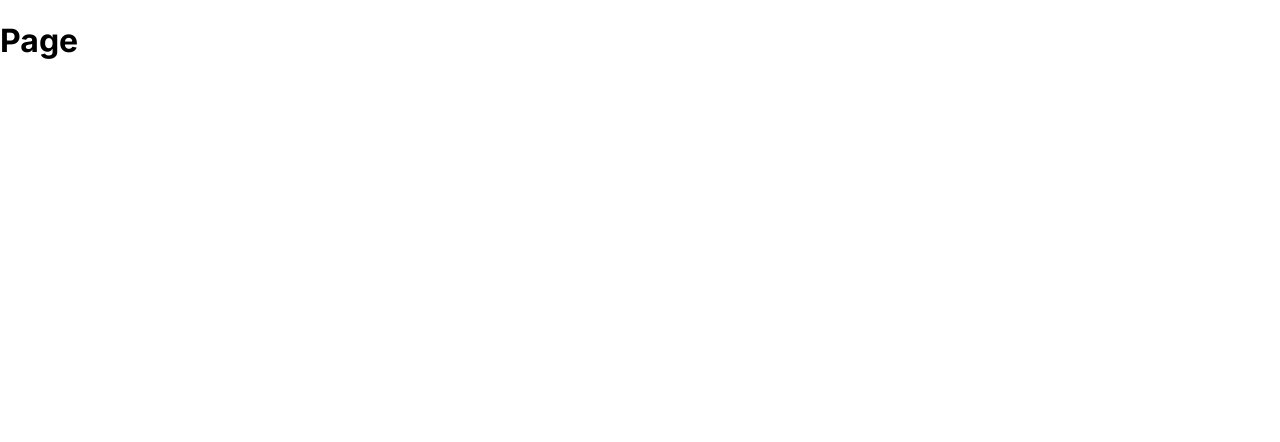
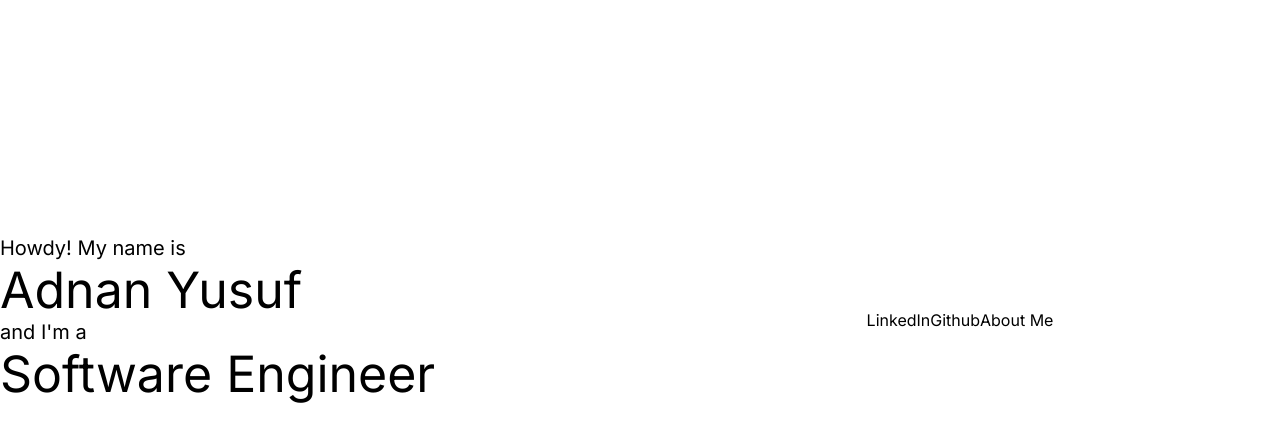
Before and after one commit to adnanysf/personal-website, a Next.js app: page / in a window 1280 px wide. Shown: the top 442 px of the page. Built offline with nearby package versions, Linux system fonts and the light colour scheme.

Commit message:
added basic elements

```diff
--- a/src/app/page.module.css
+++ b/src/app/page.module.css
@@ -1,229 +1,50 @@
-.main {
+.app{
+  margin: 0;
+  display: flex;
+  height: 100vh;
+  width: 100vw;
+}
+
+.content{
+  display: flex;
+  height: 80%;
+  width: 100%;
+}
+
+.title{
+  height: 100%;
+  width: 50%;
   display: flex;
   flex-direction: column;
-  justify-content: space-between;
   align-items: center;
-  padding: 6rem;
-  min-height: 100vh;
+  justify-content: center;
+}
+.title > span {
+  display: block;
+  width: 100%;
+  text-align: left;
 }
 
-.description {
-  display: inherit;
-  justify-content: inherit;
-  align-items: inherit;
-  font-size: 0.85rem;
-  max-width: var(--max-width);
-  width: 100%;
-  z-index: 2;
-  font-family: var(--font-mono);
+
+.links{
+  display: flex;
+  height: 100%;
+  width: 50%;
+  justify-content: center;
+  align-items: center;
 }
 
-.description a {
-  display: flex;
-  justify-content: center;
-  align-items: center;
-  gap: 0.5rem;
+.name{
+  font-size: 50px;
+  margin: 0;
+}
+.pos{
+  font-size: 50px;
+  margin: 0;
 }
 
-.description p {
-  position: relative;
+.intro, .introtwo{
+  font-size: 20px;
   margin: 0;
-  padding: 1rem;
-  background-color: rgba(var(--callout-rgb), 0.5);
-  border: 1px solid rgba(var(--callout-border-rgb), 0.3);
-  border-radius: var(--border-radius);
+
 }
-
-.code {
-  font-weight: 700;
-  font-family: var(--font-mono);
-}
-
-.grid {
-  display: grid;
-  grid-template-columns: repeat(4, minmax(25%, auto));
-  max-width: 100%;
-  width: var(--max-width);
-}
-
-.card {
-  padding: 1rem 1.2rem;
-  border-radius: var(--border-radius);
-  background: rgba(var(--card-rgb), 0);
-  border: 1px solid rgba(var(--card-border-rgb), 0);
-  transition: background 200ms, border 200ms;
-}
-
-.card span {
-  display: inline-block;
-  transition: transform 200ms;
-}
-
-.card h2 {
-  font-weight: 600;
-  margin-bottom: 0.7rem;
-}
-
-.card p {
-  margin: 0;
-  opacity: 0.6;
-  font-size: 0.9rem;
-  line-height: 1.5;
-  max-width: 30ch;
-}
-
-.center {
-  display: flex;
-  justify-content: center;
-  align-items: center;
-  position: relative;
-  padding: 4rem 0;
-}
-
-.center::before {
-  background: var(--secondary-glow);
-  border-radius: 50%;
-  width: 480px;
-  height: 360px;
-  margin-left: -400px;
-}
-
-.center::after {
-  background: var(--primary-glow);
-  width: 240px;
-  height: 180px;
-  z-index: -1;
-}
-
-.center::before,
-.center::after {
-  content: '';
-  left: 50%;
-  position: absolute;
-  filter: blur(45px);
-  transform: translateZ(0);
-}
-
-.logo {
-  position: relative;
-}
-/* Enable hover only on non-touch devices */
-@media (hover: hover) and (pointer: fine) {
-  .card:hover {
-    background: rgba(var(--card-rgb), 0.1);
-    border: 1px solid rgba(var(--card-border-rgb), 0.15);
-  }
-
-  .card:hover span {
-    transform: translateX(4px);
-  }
-}
-
-@media (prefers-reduced-motion) {
-  .card:hover span {
-    transform: none;
-  }
-}
-
-/* Mobile */
-@media (max-width: 700px) {
-  .content {
-    padding: 4rem;
-  }
-
-  .grid {
-    grid-template-columns: 1fr;
-    margin-bottom: 120px;
-    max-width: 320px;
-    text-align: center;
-  }
-
-  .card {
-    padding: 1rem 2.5rem;
-  }
-
-  .card h2 {
-    margin-bottom: 0.5rem;
-  }
-
-  .center {
-    padding: 8rem 0 6rem;
-  }
-
-  .center::before {
-    transform: none;
-    height: 300px;
-  }
-
-  .description {
-    font-size: 0.8rem;
-  }
-
-  .description a {
-    padding: 1rem;
-  }
-
-  .description p,
-  .description div {
-    display: flex;
-    justify-content: center;
-    position: fixed;
-    width: 100%;
-  }
-
-  .description p {
-    align-items: center;
-    inset: 0 0 auto;
-    padding: 2rem 1rem 1.4rem;
-    border-radius: 0;
-    border: none;
-    border-bottom: 1px solid rgba(var(--callout-border-rgb), 0.25);
-    background: linear-gradient(
-      to bottom,
-      rgba(var(--background-start-rgb), 1),
-      rgba(var(--callout-rgb), 0.5)
-    );
-    background-clip: padding-box;
-    backdrop-filter: blur(24px);
-  }
-
-  .description div {
-    align-items: flex-end;
-    pointer-events: none;
-    inset: auto 0 0;
-    padding: 2rem;
-    height: 200px;
-    background: linear-gradient(
-      to bottom,
-      transparent 0%,
-      rgb(var(--background-end-rgb)) 40%
-    );
-    z-index: 1;
-  }
-}
-
-/* Tablet and Smaller Desktop */
-@media (min-width: 701px) and (max-width: 1120px) {
-  .grid {
-    grid-template-columns: repeat(2, 50%);
-  }
-}
-
-@media (prefers-color-scheme: dark) {
-  .vercelLogo {
-    filter: invert(1);
-  }
-
-  .logo {
-    filter: invert(1) drop-shadow(0 0 0.3rem #ffffff70);
-  }
-}
-
-@keyframes rotate {
-  from {
-    transform: rotate(360deg);
-  }
-  to {
-    transform: rotate(0deg);
-  }
-}
--- a/src/app/page.tsx
+++ b/src/app/page.tsx
@@ -1,9 +1,22 @@
-
+import styles from './page.module.css'
 
 export default function Page() {
     return (
-        <div>
-            <h1>Page</h1>
+        <div className={styles.app}>
+          <div className={styles.content}>
+            <div className={styles.title}>
+              <span className={styles.intro}><div>Howdy! My name is</div></span>
+              <span className={styles.name}><div>Adnan Yusuf</div></span>
+              <span className={styles.introtwo}><div> and I'm a </div></span>
+              <span className={styles.pos}><div>Software Engineer</div></span>
+            </div>
+            <div className={styles.links}>
+              <div>LinkedIn</div>
+              <div>Github</div>
+              <div>About Me</div>
+
+            </div>
+          </div>
         </div>
     )
 }
```
